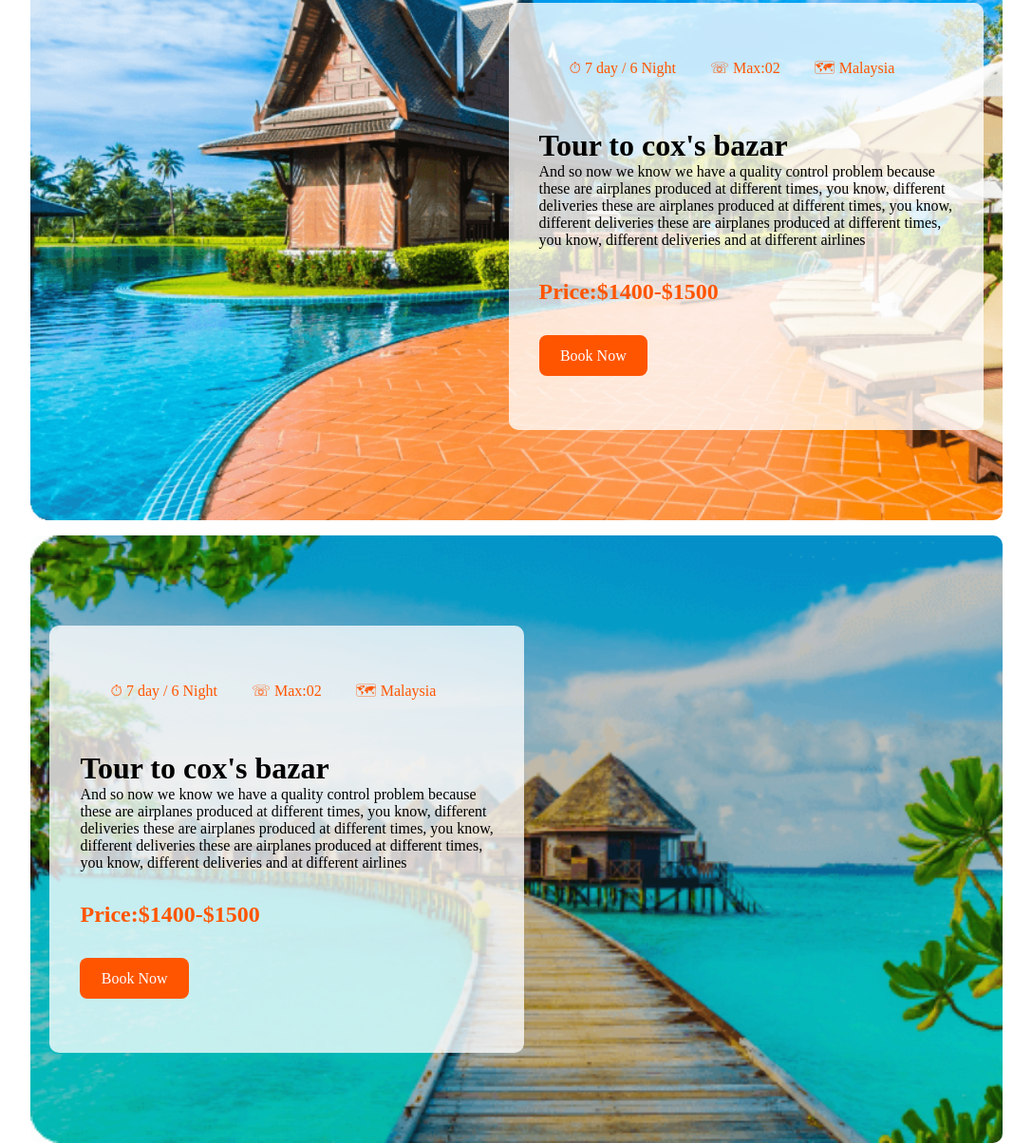
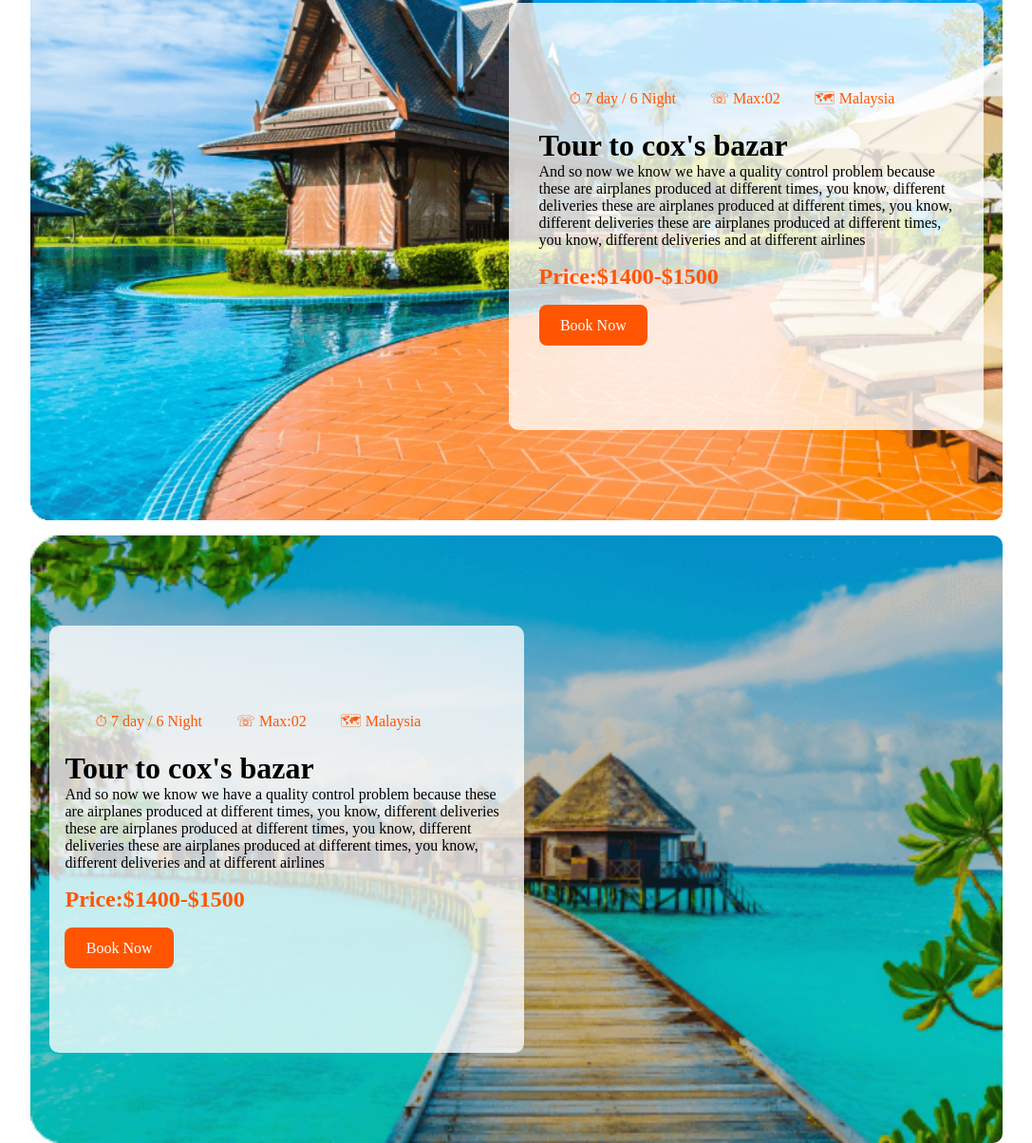
Before and after one commit to Julfikar175467/Assignment-2, a plain HTML site: page index.html in a window 1280 px wide. Shown: the part 3970-5174 px from the top of the page at 95% size, without its empty margins (96-1183 px from the left). Drawn offline with Linux system fonts and the light colour scheme.

Commit message:
html and css update

```diff
--- a/style.css
+++ b/style.css
@@ -283,7 +283,7 @@ grid-column: 1/span 5;
     background:#ffffffc5;
     width: 500px;
     height: 450px;
-    padding:2rem;
+    padding:1rem;
     border-radius: 10px;
     margin-left: 2%;
     display: flex;
@@ -300,11 +300,11 @@ grid-column: 1/span 5;
     color:var(--hadding-color);
   }
   .discount-img-box-1 .col-1 a{
-    margin-top: 2rem;
+    margin-top: 1rem;
     display: inline-block;
   }
   .discount-img-box-2 .col-1 a{
-    margin-top: 2rem;
+    margin-top: 1rem;
     display: inline-block;
   }
   .discount-img-box-1 .col-1 p{
@@ -314,16 +314,16 @@ grid-column: 1/span 5;
     margin: 0;
   }
   .discount-img-box-1 .col-1 h2{
-    padding-top: 2rem;
+    padding-top: 1rem;
   }
   .discount-img-box-2 .col-1 h2{
-    padding-top: 2rem;
+    padding-top: 1rem;
   }
   .discount .discount-img-box-1 .col-1 .text{
-    margin-top: 3rem ;
+    margin-top: 1rem ;
   }
   .discount .discount-img-box-2 .col-1 .text{
-    margin-top: 3rem ;
+    margin-top: 1rem ;
   }
   /* ==============================video section deisgn================= */
   .video{
```
